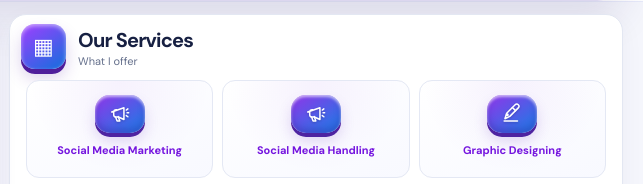
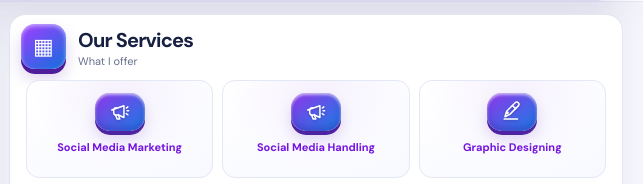
Before and after one commit to anasali2k/Anas-Portfolio, a plain HTML site: page index.html in a window 1280 px wide. Shown: the part 690-874 px from the top of the page, 637-1280 px from the left. Drawn offline with Linux system fonts and the light colour scheme.

Commit message:
Update index.html

```diff
--- a/index.html
+++ b/index.html
@@ -1167,6 +1167,14 @@ main:before{display:none!important;}
 @media(max-width:760px){.section-icon{width:42px!important;height:42px!important;font-size:20px!important;}.service-icon{width:45px!important;height:45px!important;min-width:45px!important;min-height:45px!important;}.service-icon svg,.service-brand-mark svg{width:27px!important;height:27px!important;}#skillsList .skill-icon{width:42px!important;height:42px!important;min-width:42px!important;min-height:42px!important;font-size:24px!important;}.socials a.social3d,.footer-socials a.social3d{width:39px!important;height:39px!important;}.social3d svg{width:22px!important;height:22px!important;}}
 @media(max-width:430px){.section-icon{width:39px!important;height:39px!important;font-size:19px!important;}.service-icon{width:41px!important;height:41px!important;min-width:41px!important;min-height:41px!important;}.service-icon svg,.service-brand-mark svg{width:24px!important;height:24px!important;}#skillsList .skill-icon{width:38px!important;height:38px!important;min-width:38px!important;min-height:38px!important;font-size:21px!important;}}
 
+
+
+/* Our Services: consistent icon-to-label spacing and alignment */
+#services .service-card{display:flex!important;flex-direction:column!important;align-items:center!important;justify-content:center!important;gap:8px!important;}
+#services .service-card .service-icon{flex:0 0 auto!important;margin:0!important;align-self:center!important;}
+#services .service-card b{display:block!important;width:100%!important;margin:0!important;padding:0 3px!important;text-align:center!important;line-height:1.3!important;}
+@media(max-width:760px){#services .service-card{gap:7px!important;}#services .service-card b{padding:0 2px!important;}}
+
 </style>
 </head>
 <body>
```
